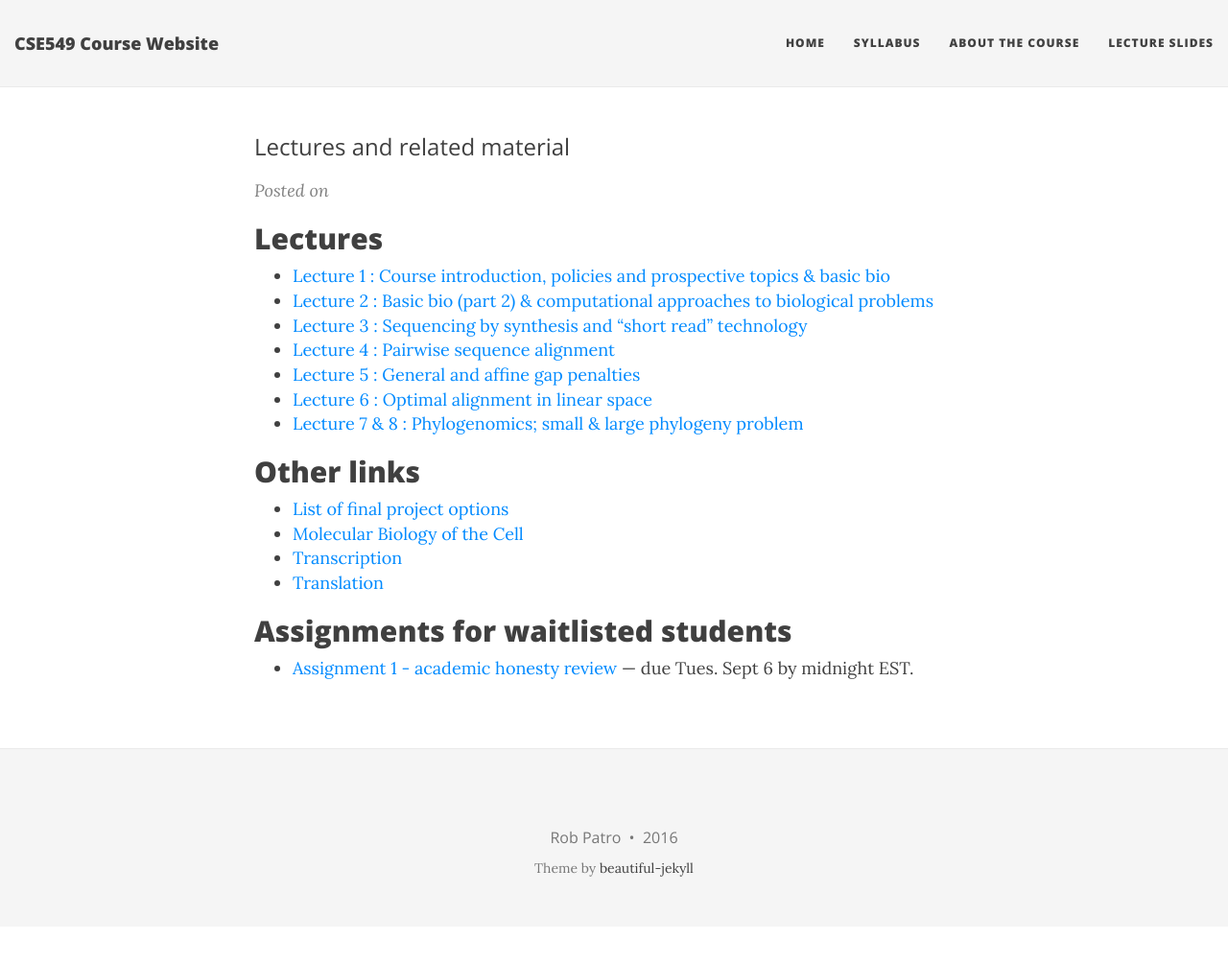
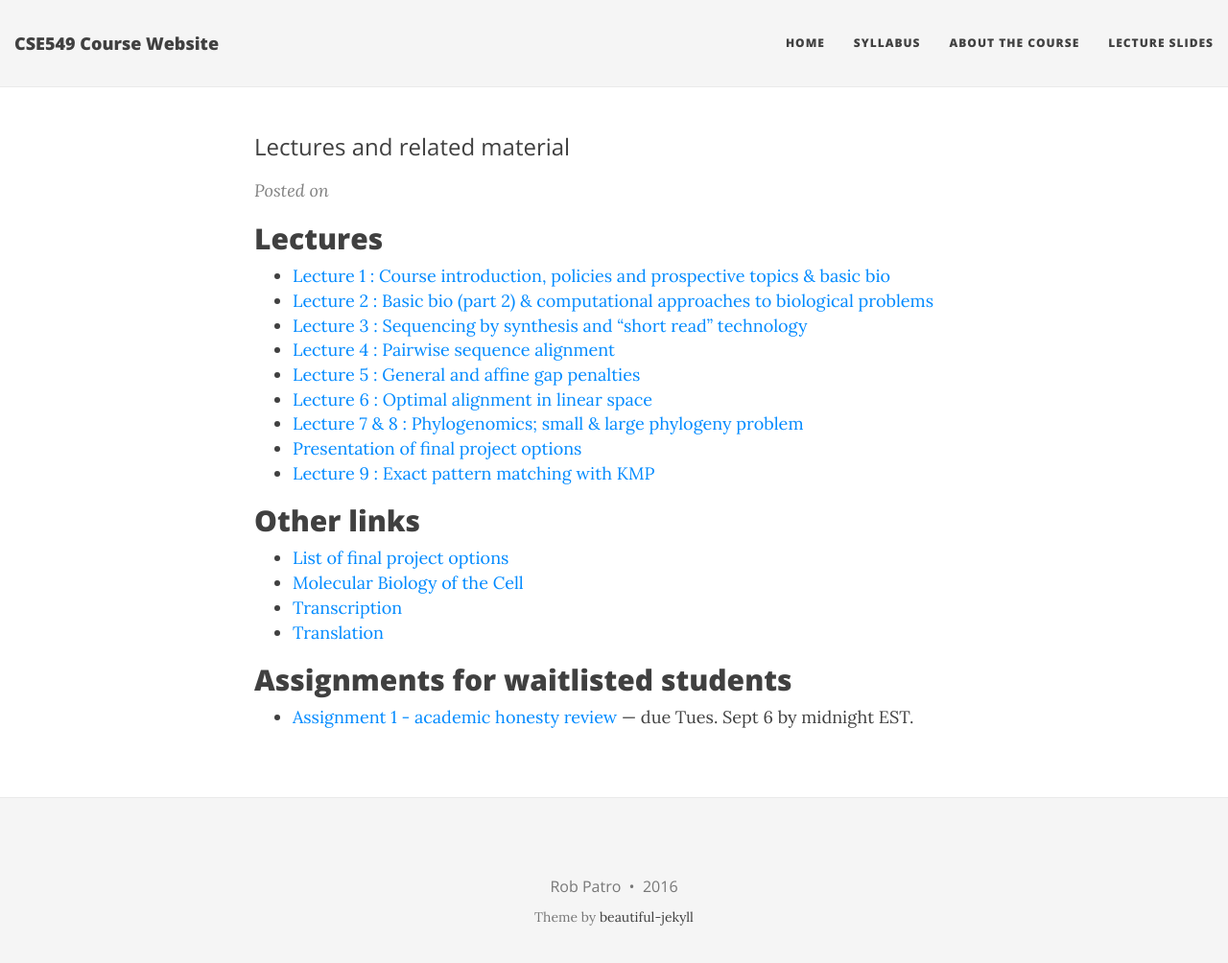
Before and after one commit to rob-p/CSE549F16, a Jekyll site: the page built from lectures.md, in a window 1280 px wide and 1017 px high. Shown: the top 1004 px of the window at 96% size. Built offline with Jekyll 4.4.1, drawn with Linux system fonts in a browser that asks for light colours; nearby versions of some CDN libraries.

Commit message:
add exact matching lecture

```diff
--- a/lectures.md
+++ b/lectures.md
@@ -13,6 +13,8 @@ subtitle: Lectures and related material
  * [Lecture 5 : General and affine gap penalties][5]
  * [Lecture 6 : Optimal alignment in linear space][6]
  * [Lecture 7 & 8 : Phylogenomics; small & large phylogeny problem][7]
+ * [Presentation of final project options][proj]
+ * [Lecture 9 : Exact pattern matching with KMP][9]
 
 ## Other links
  * [List of final project options][proj]
@@ -30,5 +32,6 @@ subtitle: Lectures and related material
 [5]:{{ site.url }}/lectures/Lec05_gap_penalties.pdf
 [6]:{{ site.url }}/lectures/Lec06_linear_space_alignment.pdf
 [7]:{{ site.url }}/lectures/CSE549-Lec07_08-phylogeny.pdf
+[9]:{{ site.url }}/lectures/CSE549-Lec09-KMP.pdf
 [proj]:{{ site.url }}/assets/ProjectList.pdf
 [honesty]:{{ site.url }}/assets/honesty.pdf
```
Also changed, not shown: 1 other file.
